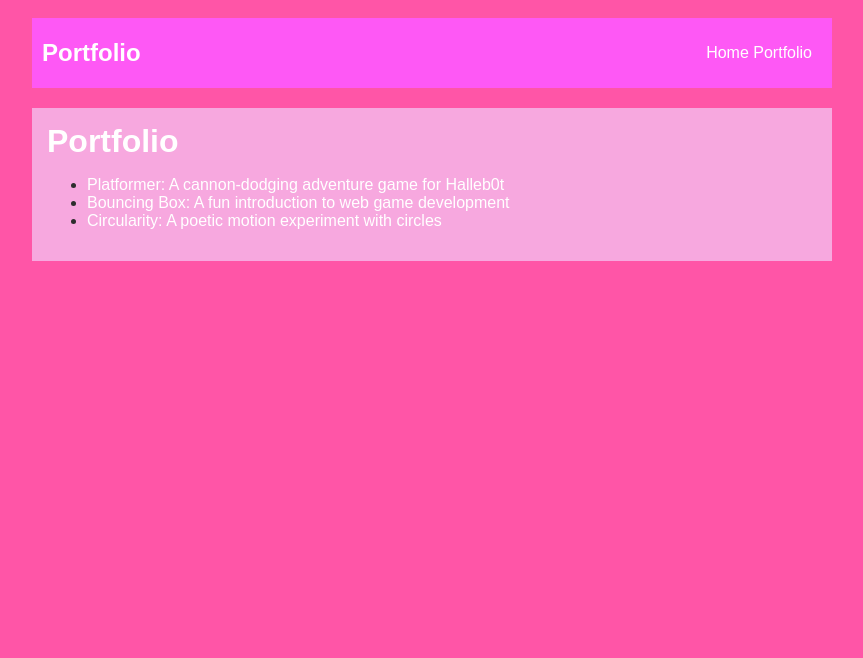
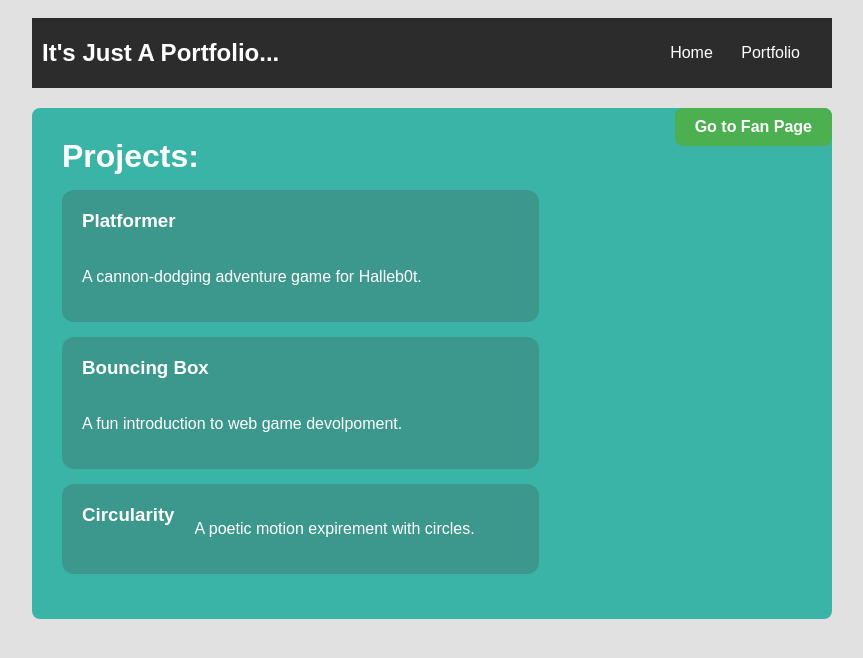
Before and after one commit to Hall4911/Hall4911.github.io, a plain HTML site: page portfolio.html in a window 1280 px wide. Shown: the whole page, without its empty margins (208-1071 px from the left). Drawn offline with Linux system fonts and the light colour scheme.

Commit message:
8/18 update (added fan page)

```diff
--- a/portfolio.html
+++ b/portfolio.html
@@ -1,7 +1,7 @@
 <!DOCTYPE html>
 <html>
   <head>
-    <title>Portfolio</title>
+    <title>idkHow2MakeAPortfolio.com</title>
     <link rel="stylesheet" href="style.css" />
   </head>
 
@@ -9,7 +9,7 @@
     <!-- All content goes here -->
     <div id="all-contents">
       <nav>
-<h1>Portfolio</h1>
+<h1>It's Just A Portfolio...</h1>
 <ul id="nav-ul">
     <li class="nav-li">
         <a href="index.html">Home</a>
@@ -20,19 +20,26 @@
       <main>
 <!--Main content section-->
         <div class="content">
-    <h1>Portfolio</h1>
+    <h1>Projects:</h1>
 <!--Projects linked here-->
-    <ul id="portfolio">
-      <li>
-        <a href="fsd-projects/platformer/">Platformer: A cannon-dodging adventure game for Halleb0t</a>
-      </li>
-      <li>
-        <a href="fsd-projects/bouncing-box/">Bouncing Box: A fun introduction to web game development</a>
-      </li>
-      <li>
-        <a href="fsd-projects/circularity/">Circularity: A poetic motion experiment with circles</a>
-      </li>
-    </ul>
+  <div class="projects">
+    <a href="fsd-projects/platformer/ " class="project-box">
+      <h3>Platformer</h3>
+      <p>A cannon-dodging adventure game for Halleb0t.</p>
+    </a>
+    <a href="fsd-projects/bouncing-box/" class="project-box">
+      <h3>Bouncing Box</h3>
+      <p>A fun introduction to web game devolpoment.</p>
+    </a>
+    <a href="fsd-projects/circularity/" class="project-box">
+      <h3>Circularity</h3>
+      <p>A poetic motion expirement with circles.</p>
+    </a>
+  </div>
+</div>
+<!--Fan Page Button-->
+<div class="'fan-page">
+  <a href="fan-index.html" class="fan-btn">Go to Fan Page</a>
 </div>
       </main>
     </div>
--- a/style.css
+++ b/style.css
@@ -1,6 +1,6 @@
 /* background */
 body{
- background: rgb(255, 85, 167);
+ background: #e1e1e1;
     color: rgb(45, 45, 45);
     padding: 10px;
     font-family: Arial, sans-serif;
@@ -11,7 +11,7 @@ body{
 }
 /* navigation menu */
 nav {
-    background: #FE58F5;
+    background: #2C2C2C;
     margin: 0 auto;
     display: flex;
     padding: 10px;
@@ -40,9 +40,10 @@ a{
 }
 /* main container area beneath menu */
 main {
-    background: rgb(247, 168, 223);
+    background: #3AB4A6;
     display: flex;
     margin-top: 20px;
+    border-radius: 8px;
 }
 .sidebar {
     margin-right: 25px;
@@ -50,17 +51,71 @@ main {
 }
 .sidebar-img {
     width: 200px;
+
 }
 .content {
     flex: 1;
-    padding: 15px;
+    padding: 30px;
 }
 /* interests section styles */
 #interests {
-    border: 4px rgb(151, 73, 137) ridge;
     padding: 8px;
     margin-top: 20px;
+    line-height: 1.45;
 }
 h2, h3 {
     margin: 0px;
 }
+/*Hover Effect*/
+nav a{
+    color: white;
+    text-decoration: none;
+    padding: 8px 12px;
+    transition: 0.3s;
+}
+nav a:hover {
+    color: #3AB4A6;
+    background-color: #2C2C2C;
+    border-radius: 4px;
+    text-decoration: underline;
+}
+/*portfolio projects*/
+.project-box {
+    display: flex;
+    gap: 20px;
+    flex-wrap: wrap;
+    margin: 15px 0;
+    background-color: #3c988d;
+    color: white;
+    padding: 20px;
+    border-radius: 12px;
+    width: 75%;
+    text-decoration: none;
+    transition: transform 0.3s,box-shadow 0.3s;
+}
+.project-box:hover {
+    transform: translateY(-5px);
+    box-shadow: 0 6px 12 px rgba(0, 0, 0, 0.2);
+    background-color: #3d7b75;
+}
+.project-box h3, .project-box p {
+    margin 0;
+    color: white;
+}
+/* fan page */
+.fan-btn {
+   display: inline-block;
+   padding: 10px 20px;
+   background-color: #4CAF50;
+   color: white;
+   font-weight: bold;
+   border: none;
+   border-radius: 8px;
+   text-decoration: none;
+   transition: transform 0.2s background-color 0.2s;
+}
+.fan-btn:hover {
+    background-color: #45a049;
+    transform: scale(1.05);
+    cursor: pointer;
+}
```
Also changed, not shown: index.html (+2 -2 lines), .github/ fan-index.html (added), .github/ fan-page2.html (added).
